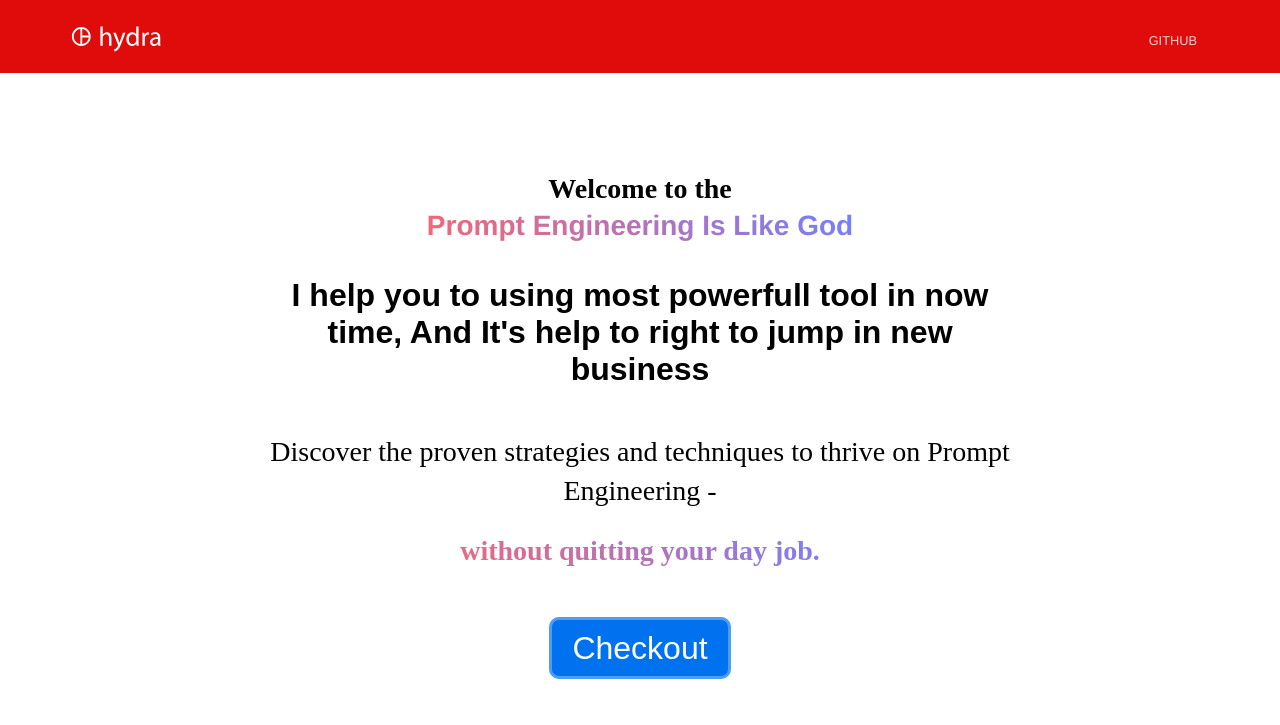
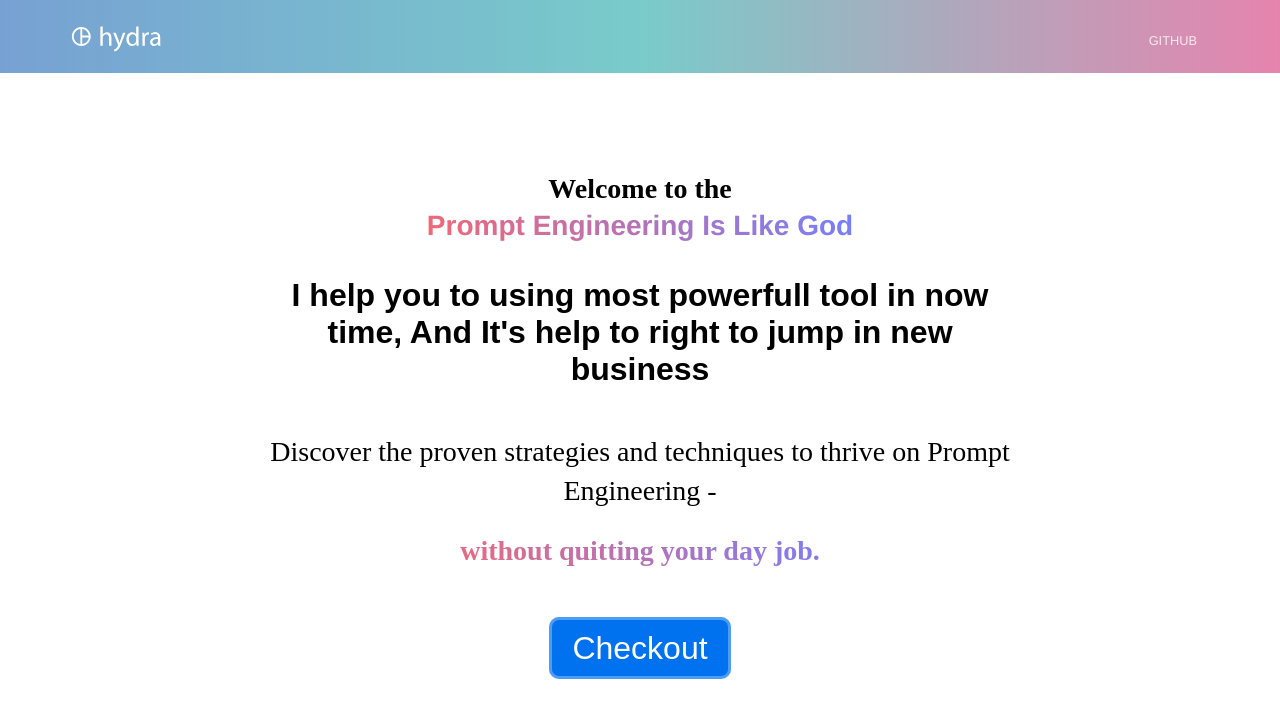
Before and after one commit to hi-sushanta/prompt, a Jekyll site: the page built from index.html, in a window 1280 px wide. Shown: the top 725 px of the page. Built offline with Jekyll 4.4.1, drawn with Linux system fonts in a browser that asks for light colours; the list of posts is cut into pages by our own code; grey boxes are pictures that could not be loaded.

Commit message:
Update navigation colo for using gradient

```diff
--- a/_includes/navigation.html
+++ b/_includes/navigation.html
@@ -10,6 +10,6 @@
 		{% if link.link == page.url %}
 			{% assign class = class | append: " active" %}
 		{% endif %}
-		<a href="{% include relative-src.html src=link.link %}" class="{{ class }}" {% if link.new_window %}target="_blank"{% endif %}>{{ link.name }}</a>
+		<a href="{% include relative-src.html src=link.link %}" class="{{ class }}" {% if link.new_window %}target="_blank"{% endif %}><strong></strong>{{ link.name }}</strong></a>
 	{% endfor %}
 </nav>
--- a/_sass/layout.scss
+++ b/_sass/layout.scss
@@ -21,8 +21,7 @@ header {
 	color: #ffffff;
 	padding: 20px 0;
 	background: $brand-color; /* Old browsers */
-	background-color: #e00b0b;
-	// background: linear-gradient(to bottom, $brand-color 0%, $middle-gradient-color 100%) no-repeat $brand-color;
+    background:  linear-gradient(to right, #77a1d3, #79cbca, #e684ae);
 
 	a {
 		color: #fff;
```
